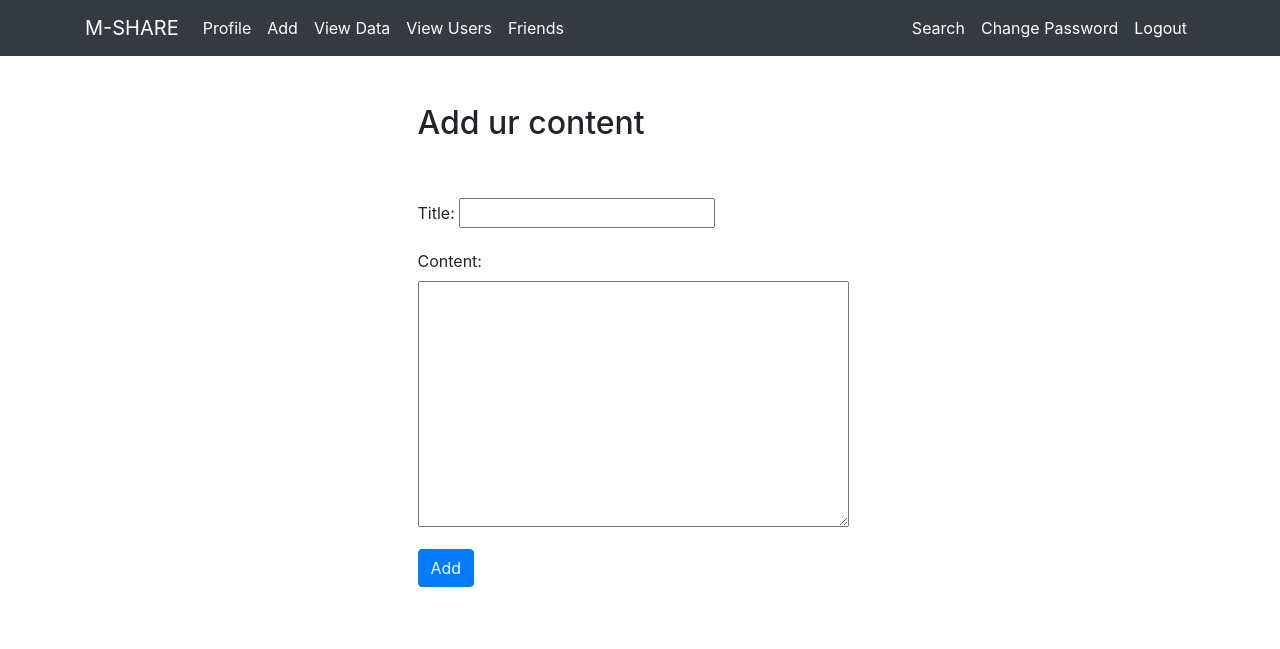
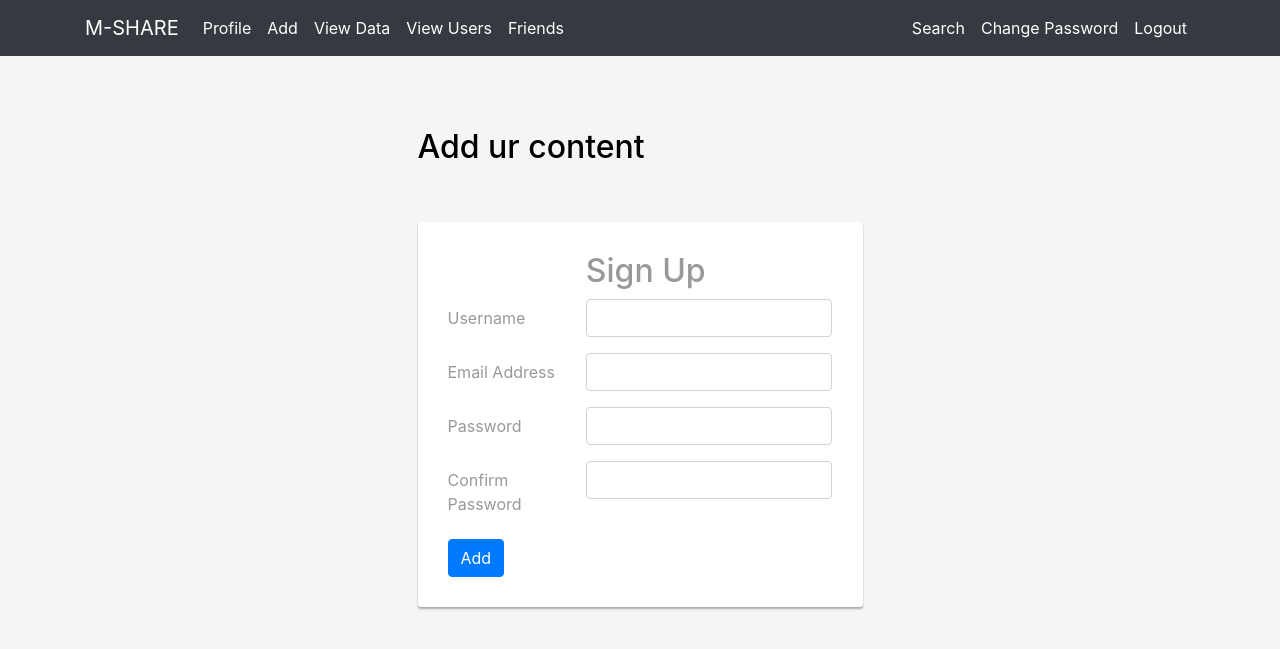
Before and after one commit to JoelJoseph01/mshare, a Django app: page /add/ in a window 1280 px wide. Shown: the top 649 px of the page. Run offline with Django 3.2, Linux system fonts and the light colour scheme; a user stored in the database is signed in; some libraries are stand-ins or nearby versions.

Commit message:
changes to gui

```diff
--- a/mshare/templates/mshare/add.html
+++ b/mshare/templates/mshare/add.html
@@ -1,5 +1,5 @@
 {% extends 'mshare/base.html' %}
-{% block content %}
+{% block content %}   <br>
 <div class="row justify-content-center mt-5">
     <div class="col-md-5">
         <h2>Add ur content</h2>
@@ -12,9 +12,42 @@
                 {{ error }}
             </div>
         {% endif %}
-    <form method="POST">
+    <form method="POST" style="color: #999;
+	border-radius: 3px;
+	margin-bottom: 15px;
+	background: #fff;
+	box-shadow: 0px 2px 2px rgba(0, 0, 0, 0.3);
+	padding: 30px;">
         {% csrf_token %}
-        {{ form.as_p }}
+        <div class="row">
+        	<div class="col-8 offset-4">
+				<h2>Sign Up</h2>
+			</div>
+      	</div>
+        <div class="form-group row">
+			<label class="col-form-label col-4">Username</label>
+			<div class="col-8">
+                <input type="text" class="form-control" name="username" required="required">
+            </div>
+        </div>
+		<div class="form-group row">
+			<label class="col-form-label col-4">Email Address</label>
+			<div class="col-8">
+                <input type="email" class="form-control" name="email" required="required">
+            </div>
+        </div>
+		<div class="form-group row">
+			<label class="col-form-label col-4">Password</label>
+			<div class="col-8">
+                <input type="password" class="form-control" name="password" required="required">
+            </div>
+        </div>
+		<div class="form-group row">
+			<label class="col-form-label col-4">Confirm Password</label>
+			<div class="col-8">
+                <input type="password" class="form-control" name="confirm_password" required="required">
+            </div>
+        </div>
         <button type="submit" class="btn btn-primary">Add</button>
 
     </form>
--- a/mshare/templates/mshare/base.html
+++ b/mshare/templates/mshare/base.html
@@ -1,6 +1,6 @@
 {% load static %}
 <!doctype html>
-<html lang="en">
+<html lang="en" style="background-color:whitesmoke;">
 <head>
     <!-- Required meta tags -->
     <meta charset="utf-8">
@@ -63,10 +63,12 @@
             </div>
         </div>
         </nav>
-    <div class="container">
-        {% block content %} {% endblock %}
+    <div style="background-color: whitesmoke; background-size: cover; color: black;">
+        <div class="container">
+            {% block content %} {% endblock %}
+        </div>
     </div>
-
+    </div>
     <!-- Optional JavaScript -->
 <!-- jQuery first, then Popper.js, then Bootstrap JS -->
 <script src="https://code.jquery.com/jquery-3.4.1.slim.min.js" integrity="sha384-J6qa4849blE2+poT4WnyKhv5vZF5SrPo0iEjwBvKU7imGFAV0wwj1yYfoRSJoZ+n" crossorigin="anonymous"></script>
--- a/mshare/templates/mshare/change_done.html
+++ b/mshare/templates/mshare/change_done.html
@@ -1,5 +1,5 @@
 {% extends 'mshare/base.html' %}
-{% block content %}
+{% block content %}   <br>
 <br>
 <h2>Your Password has been changed successfully</h2>
 <br>
--- a/mshare/templates/mshare/changepassword.html
+++ b/mshare/templates/mshare/changepassword.html
@@ -1,6 +1,6 @@
 {% extends "mshare/base.html" %}
 
-{% block content %}
+{% block content %}   <br>
 <br>
 <h2>Change Password</h2>
 
--- a/mshare/templates/mshare/detail.html
+++ b/mshare/templates/mshare/detail.html
@@ -1,5 +1,5 @@
 {% extends 'mshare/base.html' %}
-{% block content %}
+{% block content %}   <br>
 <br>
 <hr>
         <div>
--- a/mshare/templates/mshare/friends.html
+++ b/mshare/templates/mshare/friends.html
@@ -1,6 +1,6 @@
 {% extends 'mshare/base.html' %}
 
-{% block content %}
+{% block content %}   <br>
 <br>
 <div class="row justify-content-center mt-5">
     <div class="col-md-7 text-center">
--- a/mshare/templates/mshare/friendspro.html
+++ b/mshare/templates/mshare/friendspro.html
@@ -1,5 +1,5 @@
 {% extends 'mshare/base.html' %}
-{% block content %}
+{% block content %}   <br>
 
 <div class="row justify-content-center mt-5">
     <div class="col-md-7 text-center ">
--- a/mshare/templates/mshare/home.html
+++ b/mshare/templates/mshare/home.html
@@ -1,5 +1,5 @@
 {% extends 'mshare/base.html' %}
-{% block content %}
+{% block content %}   <br>
 
 </head>
 <body>
@@ -10,6 +10,7 @@
     <br>
     <br>
     <br>
+
 <div class="row justify-content-center mt-5">
         <div class="col-md-7 text-center">
             <h1> Hello and welcome to Mshare</h1>
--- a/mshare/templates/mshare/items.html
+++ b/mshare/templates/mshare/items.html
@@ -1,5 +1,5 @@
 {% extends 'mshare/base.html' %}
-{% block content %}
+{% block content %}   <br>
 {% for d in item %}
 <br>
 <hr>
--- a/mshare/templates/mshare/others.html
+++ b/mshare/templates/mshare/others.html
@@ -1,6 +1,6 @@
 {% extends 'mshare/base.html' %}
 
-{% block content %}
+{% block content %}   <br>
 <br>
 <div class="row justify-content-center mt-5">
     <div class="col-md-7 text-center">
--- a/mshare/templates/mshare/profile.html
+++ b/mshare/templates/mshare/profile.html
@@ -1,5 +1,6 @@
 {% extends 'mshare/base.html' %}
 {% block content %}
+<br>
 
 <div class="row justify-content-left mt-5">
     <div class="col-md-7 text-left ">
--- a/mshare/templates/mshare/search.html
+++ b/mshare/templates/mshare/search.html
@@ -1,5 +1,5 @@
 {% extends 'mshare/base.html' %}
-{% block content %}
+{% block content %}   <br>
 <div class="row justify-content-left mt-5">
     <div class="col-md-7 text-left">
          <h2 style="text-decoration: underline;">Search</h2>
--- a/mshare/views.py
+++ b/mshare/views.py
@@ -23,7 +23,7 @@ def signupuser(request):
                 email=request.POST['email']
                 if User.objects.filter(email=email):
                     return render(request,'mshare/signupuser.html',{'form':SignUp(), 'error':'Email is already taken'})
-                user = User.objects.create_user(request.POST['username'],email=request.POST['email'], password=request.POST['password1'],)
+                user = User.objects.create_user(request.POST['username'],email=request.POST['email'],password=request.POST['password1'])
                 user.save()
                 dj_login(request,user)
                 return redirect('profile')
```
Also changed, not shown: mshare/templates/mshare/loginuser.html (+20 -10 lines), mshare/templates/mshare/signupuser.html (+31 -9 lines), db.sqlite3.
